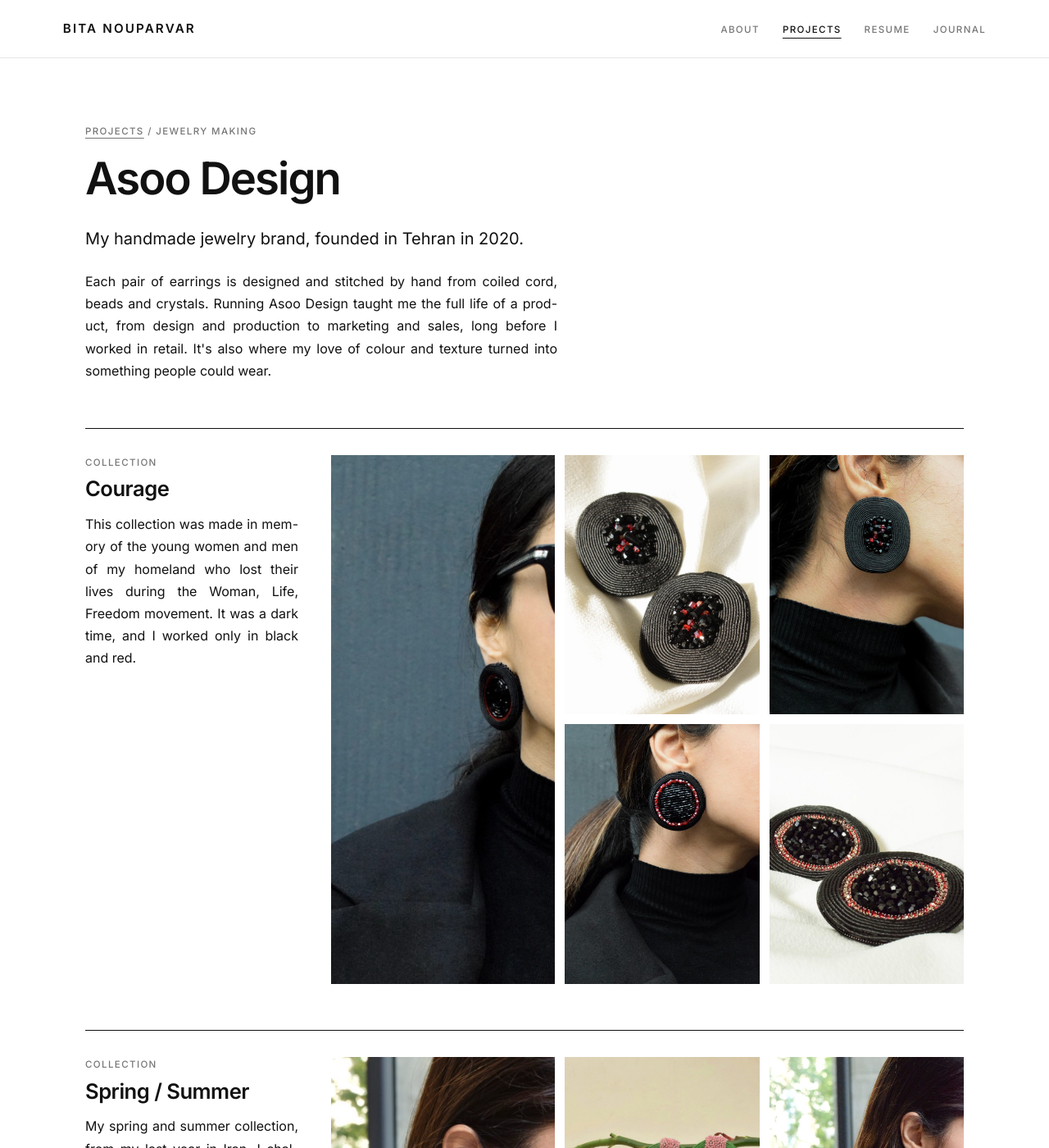
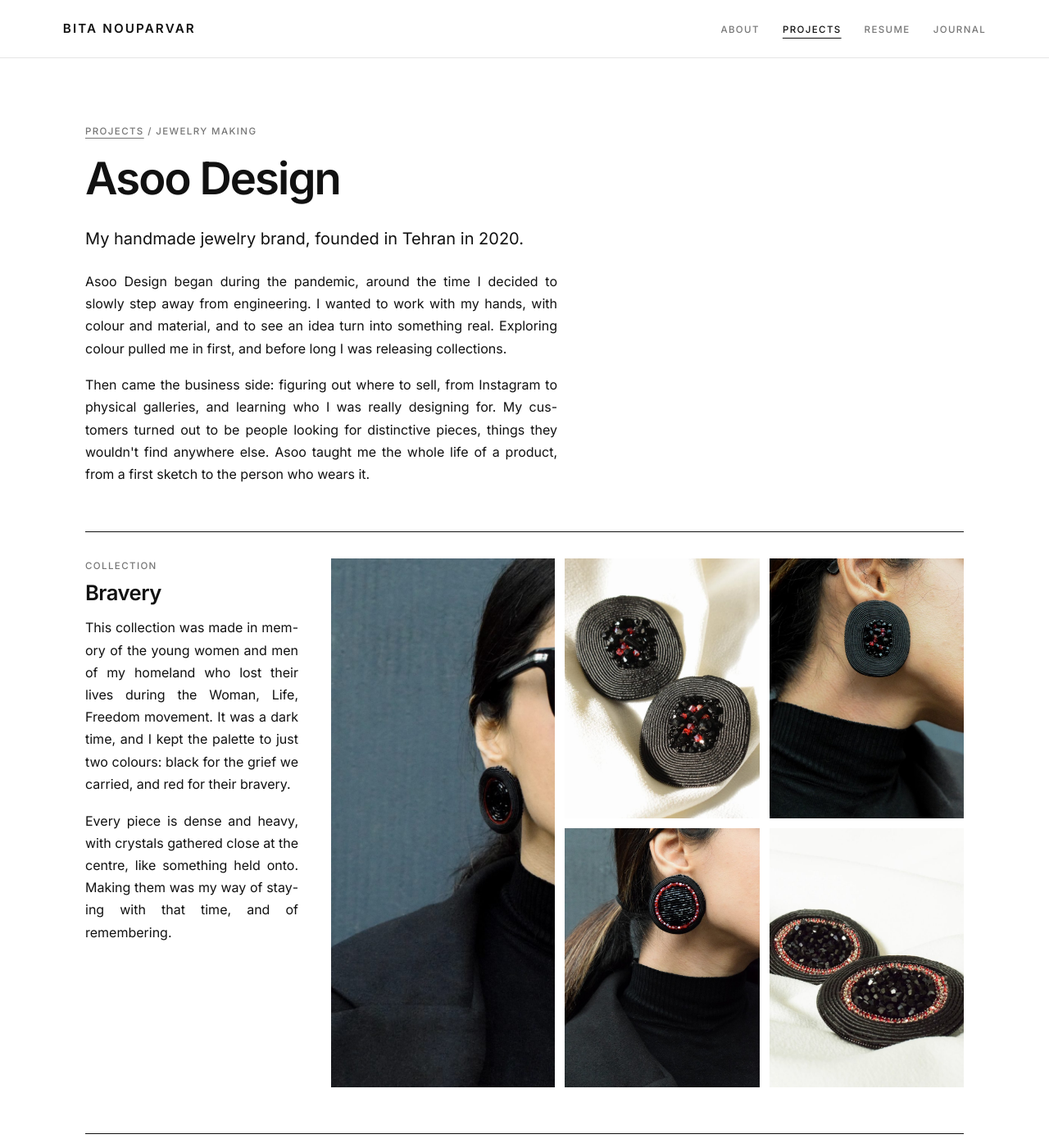
Before and after one commit to bitanp1994/bitanouparvar.com, a Jekyll site: the page built from projects/asoo-design.html, in a window 1280 px wide and 1400 px high. Shown: the whole window at 82% size. Built offline with Jekyll 4.4.1, drawn with Linux system fonts in a browser that asks for light colours.

Commit message:
Asoo Design: Bravery collection text, brand origin intro
Co-Authored-By: Claude Opus 5.5 <noreply@anthropic.com>
Claude-Session: https://claude.ai/code/session_011ZU1tgXn8aNEA1hgF5gWNT

```diff
--- a/projects/asoo-design.html
+++ b/projects/asoo-design.html
@@ -8,14 +8,16 @@ permalink: /projects/asoo-design/
   <p class="eyebrow"><a href="{{ '/projects/' | relative_url }}">Projects</a> / Jewelry making</p>
   <h1>Asoo Design</h1>
   <p class="lede">My handmade jewelry brand, founded in Tehran in 2020.</p>
-  <p class="jewelry-intro">Each pair of earrings is designed and stitched by hand from coiled cord, beads and crystals. Running Asoo Design taught me the full life of a product, from design and production to marketing and sales, long before I worked in retail. It's also where my love of colour and texture turned into something people could wear.</p>
+  <p class="jewelry-intro">Asoo Design began during the pandemic, around the time I decided to slowly step away from engineering. I wanted to work with my hands, with colour and material, and to see an idea turn into something real. Exploring colour pulled me in first, and before long I was releasing collections.</p>
+  <p class="jewelry-intro">Then came the business side: figuring out where to sell, from Instagram to physical galleries, and learning who I was really designing for. My customers turned out to be people looking for distinctive pieces, things they wouldn't find anywhere else. Asoo taught me the whole life of a product, from a first sketch to the person who wears it.</p>
 </article>
 
 <section class="collection">
   <div class="collection-text">
     <p class="eyebrow">Collection</p>
-    <h2>Courage</h2>
-    <p>This collection was made in memory of the young women and men of my homeland who lost their lives during the Woman, Life, Freedom movement. It was a dark time, and I worked only in black and red.</p>
+    <h2>Bravery</h2>
+    <p>This collection was made in memory of the young women and men of my homeland who lost their lives during the Woman, Life, Freedom movement. It was a dark time, and I kept the palette to just two colours: black for the grief we carried, and red for their bravery.</p>
+    <p>Every piece is dense and heavy, with crystals gathered close at the centre, like something held onto. Making them was my way of staying with that time, and of remembering.</p>
   </div>
   <div class="collection-photos">
     <figure class="lead"><img src="{{ '/assets/img/jewelry/courage/courage-portrait.jpg' | relative_url }}" alt="A round black earring edged in deep red, worn with sunglasses, a black turtleneck and a black coat" loading="lazy"></figure>
```
